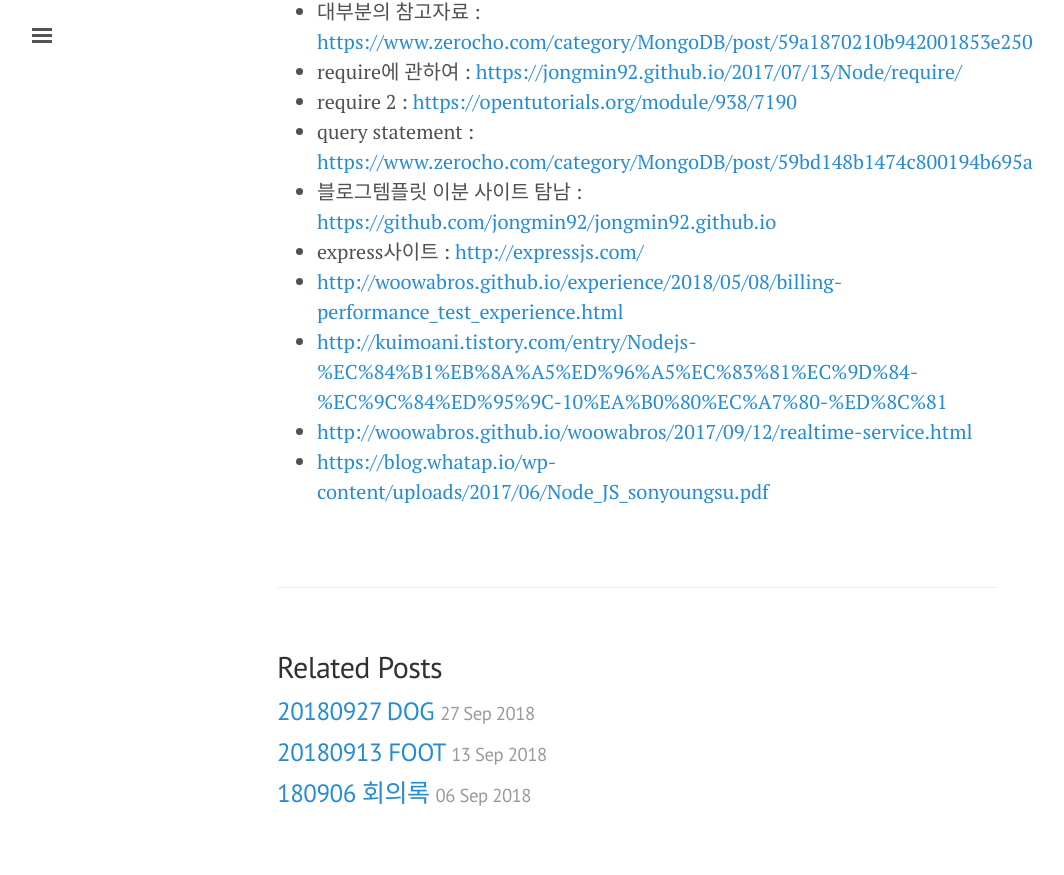
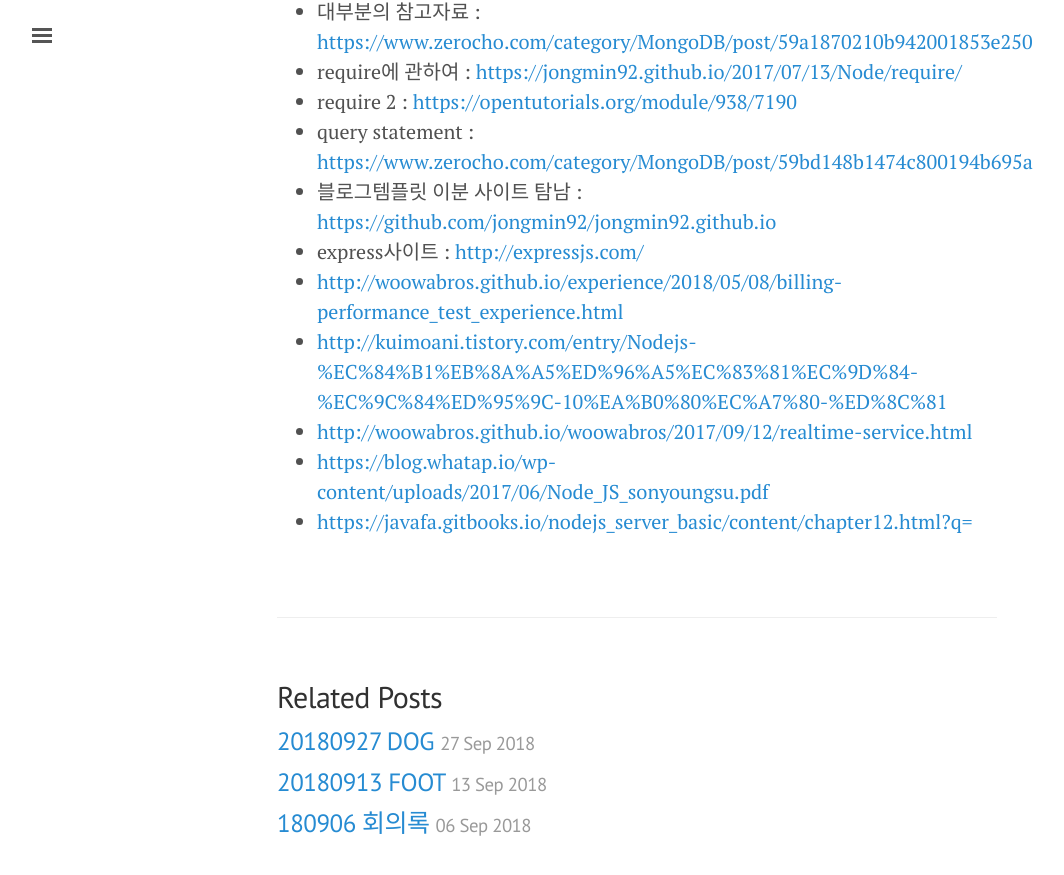
Before and after one commit to GND123/GND123.github.io, a Jekyll site: the page built from _posts/2018-09-18-FOOT.md, in a window 1280 px wide and 900 px high, scrolled down 2343 px. Shown: the top 875 px of the window, without its empty margins (3-1067 px from the left). Built offline with Jekyll 4.4.1, drawn with Linux system fonts in a browser that asks for light colours.

Commit message:
Update 2018-09-18-FOOT.md

```diff
--- a/_posts/2018-09-18-FOOT.md
+++ b/_posts/2018-09-18-FOOT.md
@@ -89,3 +89,4 @@ editor: jiwoo
 * <http://kuimoani.tistory.com/entry/Nodejs-%EC%84%B1%EB%8A%A5%ED%96%A5%EC%83%81%EC%9D%84-%EC%9C%84%ED%95%9C-10%EA%B0%80%EC%A7%80-%ED%8C%81>
 * <http://woowabros.github.io/woowabros/2017/09/12/realtime-service.html>
 * <https://blog.whatap.io/wp-content/uploads/2017/06/Node_JS_sonyoungsu.pdf>
+* <https://javafa.gitbooks.io/nodejs_server_basic/content/chapter12.html?q=>
```
